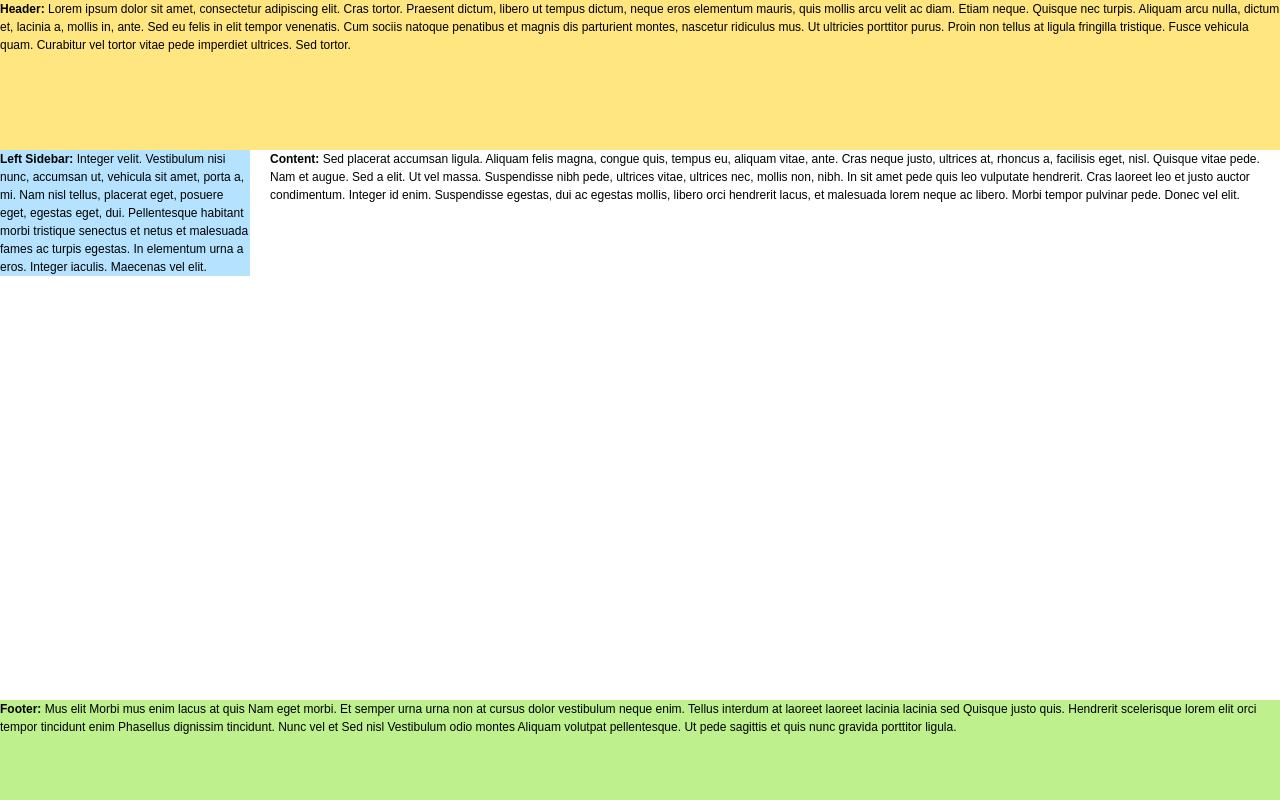
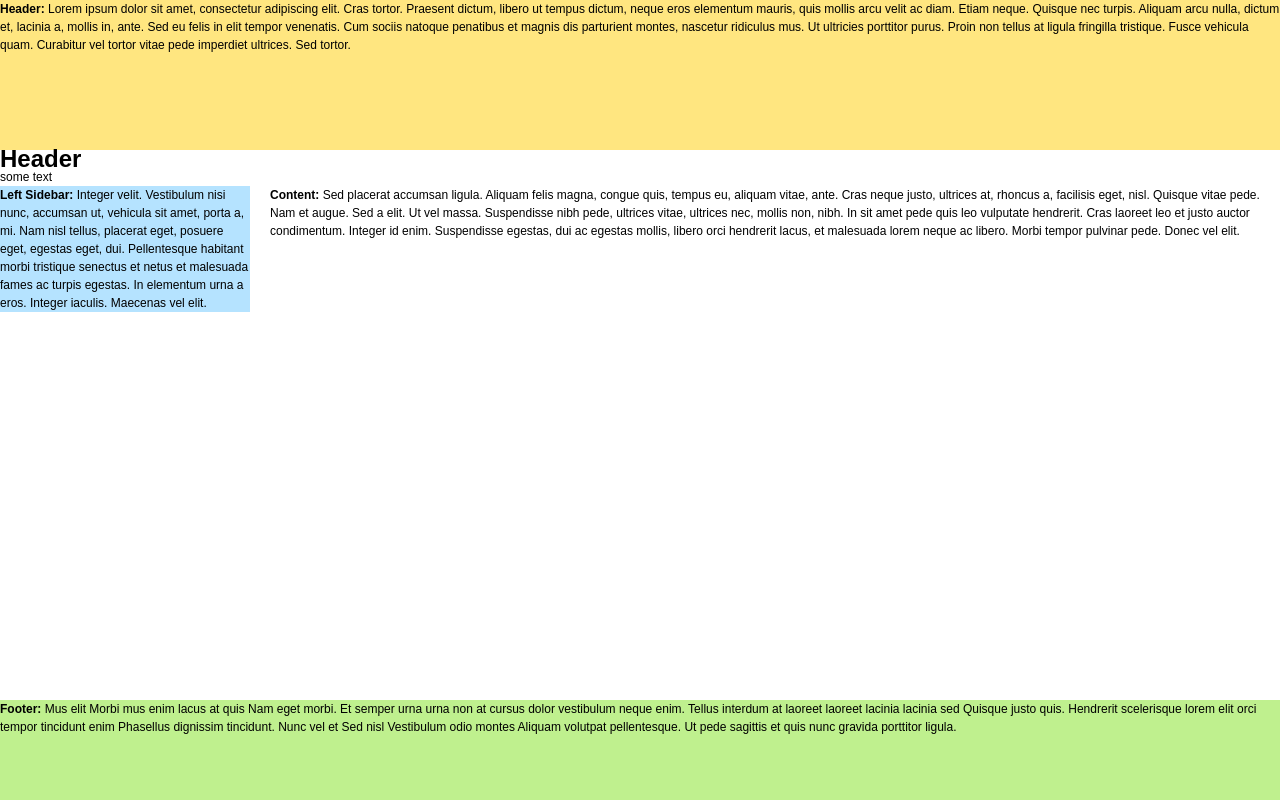
Before and after one commit to kosielena/test, a plain HTML site: page index.html in a window 1280 px wide. Drawn offline with Linux system fonts and the light colour scheme; files that its build step writes are made by us from their sources.

Commit message:
fist commit

```diff
--- a/index.html
+++ b/index.html
@@ -18,6 +18,8 @@
 	</header><!-- .header-->
 
 	<div class="middle">
+        <h1>Header</h1>
+        <p>some text</p>
 
 		<div class="container">
 			<main class="content">
```
Also changed, not shown: 1 other file.
